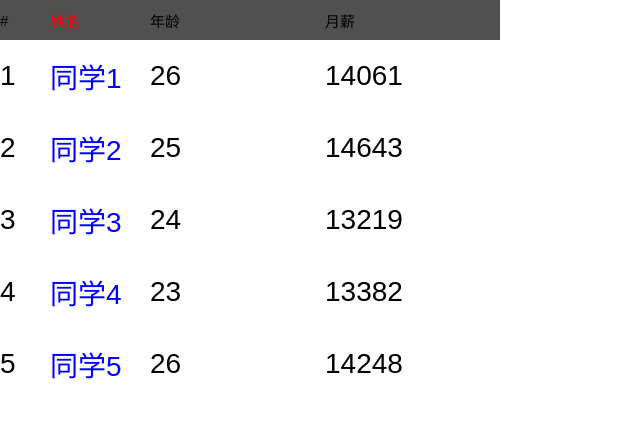
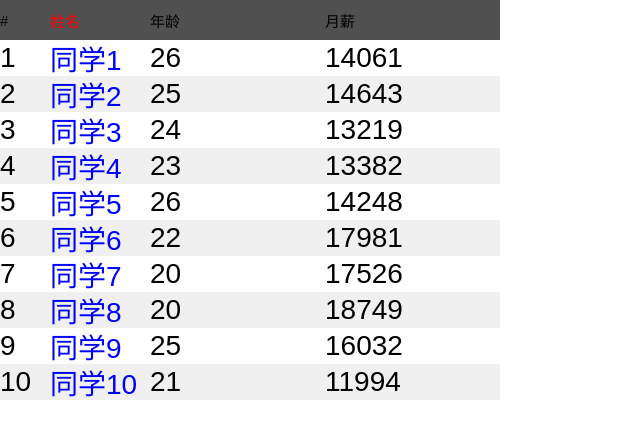
Before and after one commit to JoernLee/practice-datav-screen, a Vue app: page /#/test in a window 1280 px wide. Shown: the top 438 px of the page, without its empty margins (0-640 px from the left). Built offline with nearby package versions, Linux system fonts and the light colour scheme.

Commit message:
perf: support row odd-even bg

```diff
--- a/src/components/BaseScrollList.vue
+++ b/src/components/BaseScrollList.vue
@@ -20,7 +20,8 @@
       v-for="(rowData,rowIndex) in rowsData"
       :key="rowIndex"
       :style="{
-        height: `${rowHeights[rowIndex]}px`
+        height: `${rowHeights[rowIndex]}px`,
+        backgroundColor: rowIndex % 2 === 0 ? rowBg[1] : rowBg[0]
       }"
     >
       <div
@@ -55,6 +56,8 @@
     headerData: [],
     // 标题item样式, 支持定制每个标题的样式 [{},{},...]
     headerStyle: [],
+    // 行背景色（奇偶）
+    rowBg: [],
     // 行样式
     rowStyle: [],
     // 标题背景色
@@ -96,6 +99,7 @@
       const headerData = ref([])
       const headerStyle = ref([])
       const rowStyle = ref([])
+      const rowBg = ref([])
       const columnWidths = ref([])
       const rowsData = ref([])
       const rowHeights = ref([])
@@ -164,6 +168,11 @@
         }
         const avgHeight = unusedHeight / rowNum.value
         rowHeights.value = new Array(rowNum.value).fill(avgHeight)
+
+        // 获取行背景色
+        if (config.rowBg) {
+          rowBg.value = config.rowBg
+        }
       }
 
       onMounted(() => {
@@ -188,7 +197,8 @@
         columnWidths,
         rowsData,
         rowHeights,
-        rowStyle
+        rowStyle,
+        rowBg
       }
     }
   }
--- a/src/views/Test.vue
+++ b/src/views/Test.vue
@@ -21,13 +21,15 @@
       }]
       const rowStyle = [{ color: 'blue' }]
       const data = []
-      for (let i = 0; i < 5; i++) {
+      for (let i = 0; i < 10; i++) {
         data.push(['同学' + (i + 1), Math.floor(Math.random() * 10 + 20), Math.floor(Math.random() * 10000 + 10000)])
       }
+      const rowBg = [('rgb(240,240,240)'), ('rgb(255,255,255)')]
       config.value = {
         headerData,
         headerStyle,
         rowStyle,
+        rowBg,
         data,
         headerBg: 'rgb(80,80,80)',
         headerHeight: 40,
```
